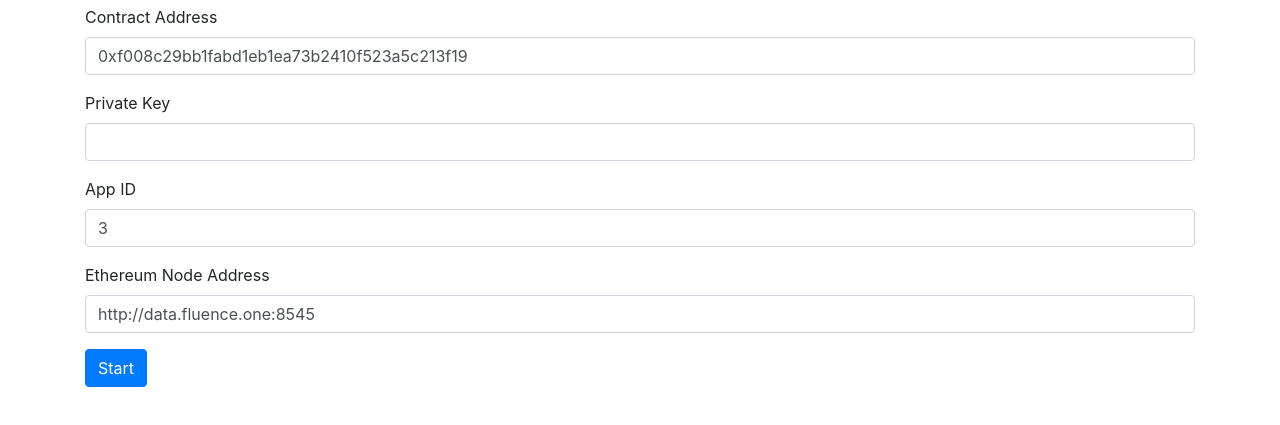
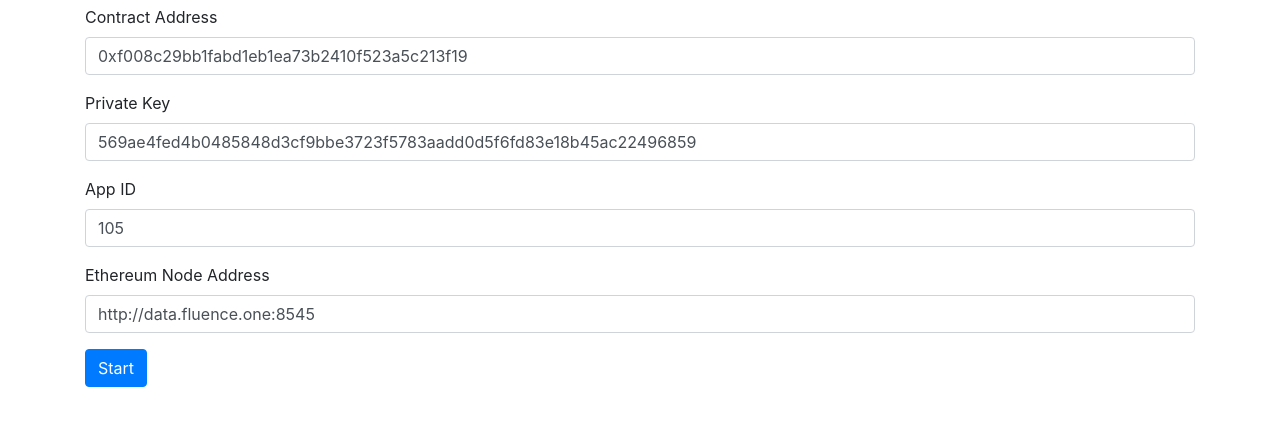
Before and after one commit to fluencelabs/example-sqldb, a website built with webpack: page index.html in a window 1280 px wide. Shown: the part 49-474 px from the top of the page. Built offline with nearby package versions, Linux system fonts and the light colour scheme.

Commit message:
Change appId, hardcode default privateKey

```diff
--- a/index.html
+++ b/index.html
@@ -15,11 +15,11 @@
     </div>
     <div class="form-group">
         <label for="private-key">Private Key</label>
-        <input type="text" id="private-key" class="form-control" aria-label="Private Key" aria-describedby="basic-addon1">
+        <input type="text" id="private-key" class="form-control" aria-label="Private Key" aria-describedby="basic-addon1" required value="569ae4fed4b0485848d3cf9bbe3723f5783aadd0d5f6fd83e18b45ac22496859">
     </div>
     <div class="form-group">
         <label for="app-id">App ID</label>
-        <input type="text" class="form-control" id="app-id" placeholder="App ID" aria-label="App ID" aria-describedby="basic-addon1" required value="3">
+        <input type="text" class="form-control" id="app-id" placeholder="App ID" aria-label="App ID" aria-describedby="basic-addon1" required value="105">
     </div>
     <div class="form-group">
         <label for="ethereum-address">Ethereum Node Address</label>
```
Also changed, not shown: 1 other file.
